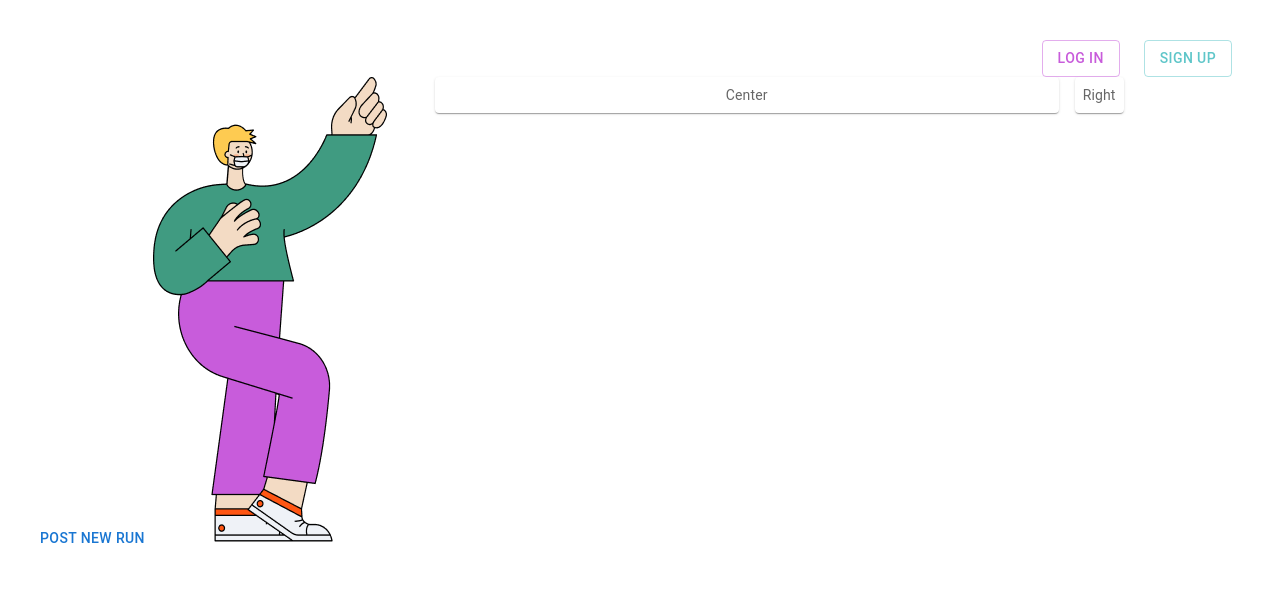
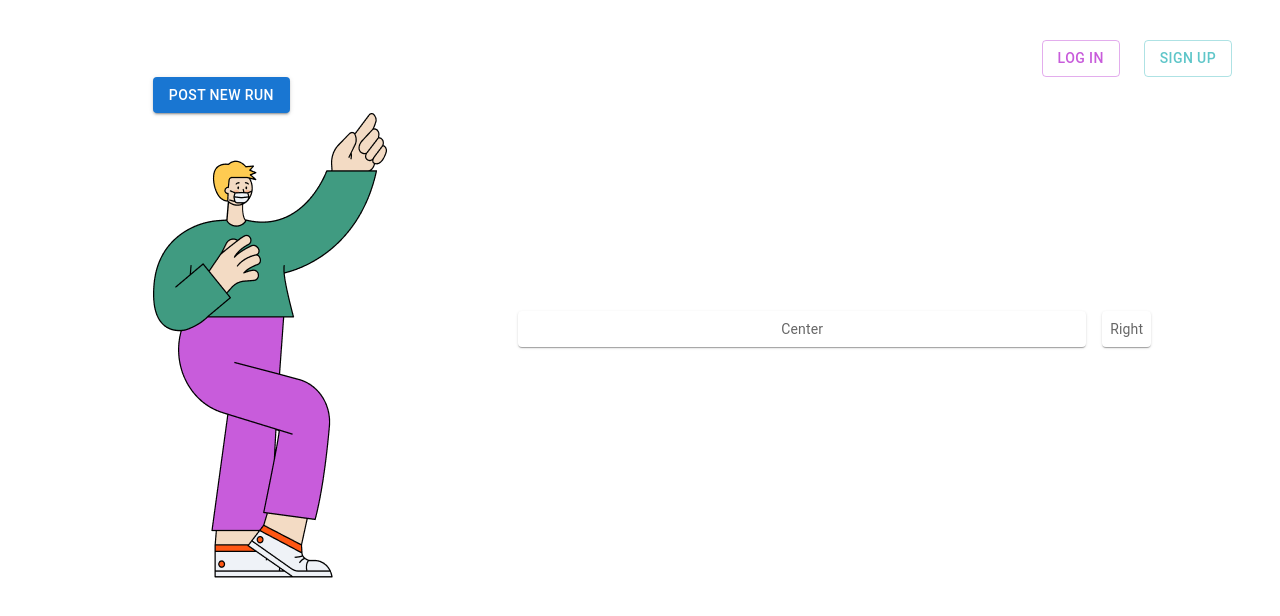
Before and after one commit to rpp31-boc-lachesis/neighbr, a React (Create React App) app in the folder client/: page /runnerDash in a window 1280 px wide. Shown: the top 616 px of the page. Built offline with nearby package versions, Linux system fonts and the light colour scheme; the HTML template or start-up script is replaced by a standard one.

Commit message:
fixed dist folder in .gitignore

```diff
--- a/client/src/App.jsx
+++ b/client/src/App.jsx
@@ -1,4 +1,5 @@
 import React from 'react';
+import CssBaseline from '@mui/material/CssBaseline';
 import { BrowserRouter as Router, Routes, Route } from 'react-router-dom';
 import Navbar from './components/Splash/Navbar.jsx';
 import Splash from './components/Splash/Splash.jsx';
--- a/client/src/components/RunnerDash/RunnerDash.jsx
+++ b/client/src/components/RunnerDash/RunnerDash.jsx
@@ -28,11 +28,16 @@ const Item = styled(Paper)(({ theme }) => ({
 // }
 export default function RunnerDash(props) {
   return (
-    <Box sx={{ flexGrow: 1 }}>
-      <Grid container spacing={2}>
+    <Box height="100%">
+    <Container justifyContent="center" alignItems="center" height="100%" maxwidth="sm">
+      <Grid container justifyContent="center" alignItems="center" minHeight="100%" spacing={2}>
         <Grid item xs={4}>
-          <Container>
-            <Button>Post New Run</Button>
+          <Container
+            direction="column"
+            justifyContent="center"
+            alignItems="center"
+            maxwidth="sm">
+            <Button variant="contained">Post New Run</Button>
             <img src={wavyBuddyPoint} alt="" />
           </Container>
         </Grid>
@@ -43,6 +48,7 @@ export default function RunnerDash(props) {
           <Item>Right</Item>
         </Grid>
       </Grid>
+    </Container>
     </Box>
   );
 }
--- a/client/src/index.jsx
+++ b/client/src/index.jsx
@@ -2,4 +2,4 @@ import React from 'react';
 import ReactDOM from 'react-dom';
 import App from './App.jsx';
 
-ReactDOM.render(<App />, document.getElementById('app'));
+ReactDOM.render(<App style={{ minHeight: '100vh' }} />, document.getElementById('app'));
```
Also changed, not shown: 2 other files (tests, documents, lock files or other folders).
